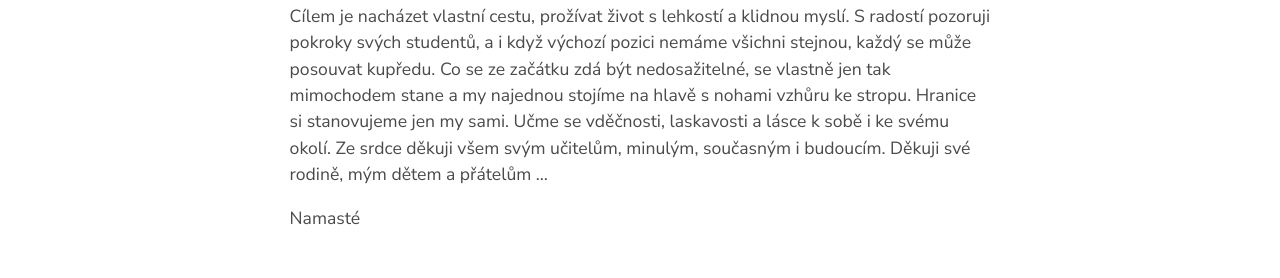
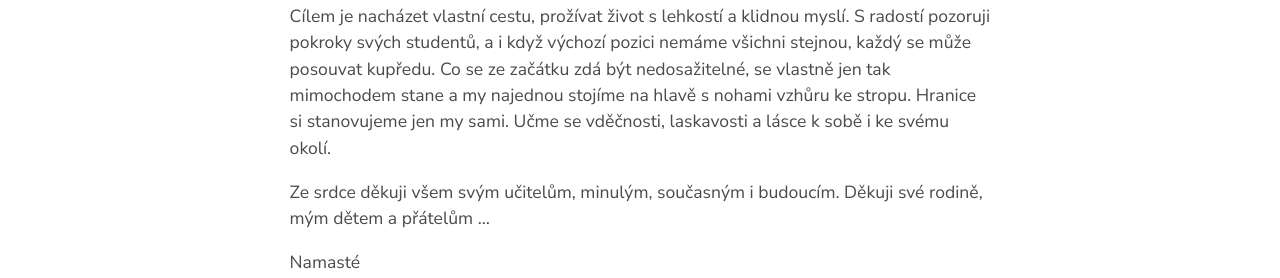
Before and after one commit to Dzoukr/MindfulYoga, a plain HTML site: page index.html in a window 1280 px wide. Shown: the part 1071-1349 px from the top of the page. Drawn offline with nearby package versions, Linux system fonts and the light colour scheme; a script that the page names is missing.

Commit message:
Fixing text

```diff
--- a/index.html
+++ b/index.html
@@ -82,8 +82,11 @@
                                     nedosažitelné, se vlastně jen tak mimochodem stane a my najednou stojíme
                                     na hlavě s nohami vzhůru ke stropu. Hranice si stanovujeme jen my sami.
                                     Učme se vděčnosti, laskavosti a lásce k sobě i ke svému okolí.
-                                    Ze srdce děkuji všem svým učitelům, minulým, současným i budoucím. Děkuji
-                                    své rodině, mým dětem a přátelům …</p>
+                                    </p>
+                                    <p>
+                                        Ze srdce děkuji všem svým učitelům, minulým, současným i budoucím. Děkuji
+                                        své rodině, mým dětem a přátelům …
+                                    </p>
                                     <p>
                                         Namasté
                                     </p>
```
